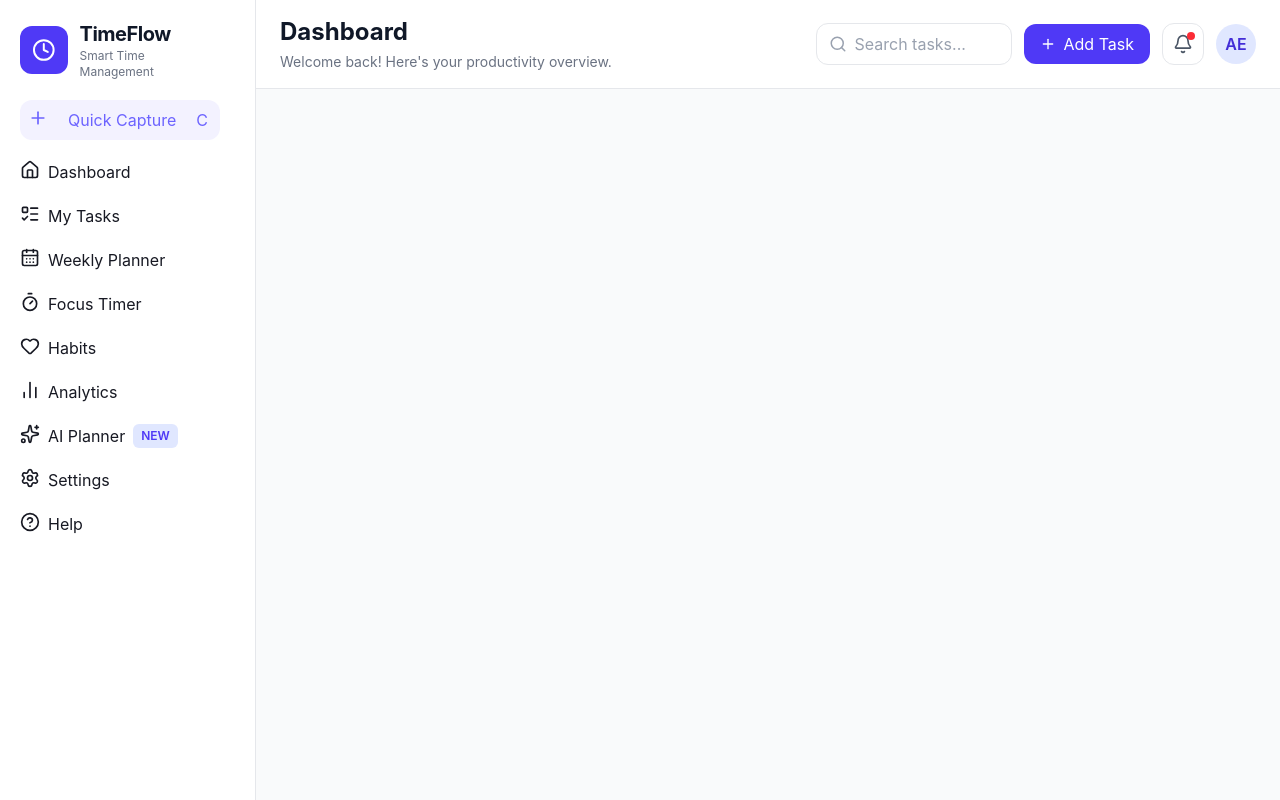
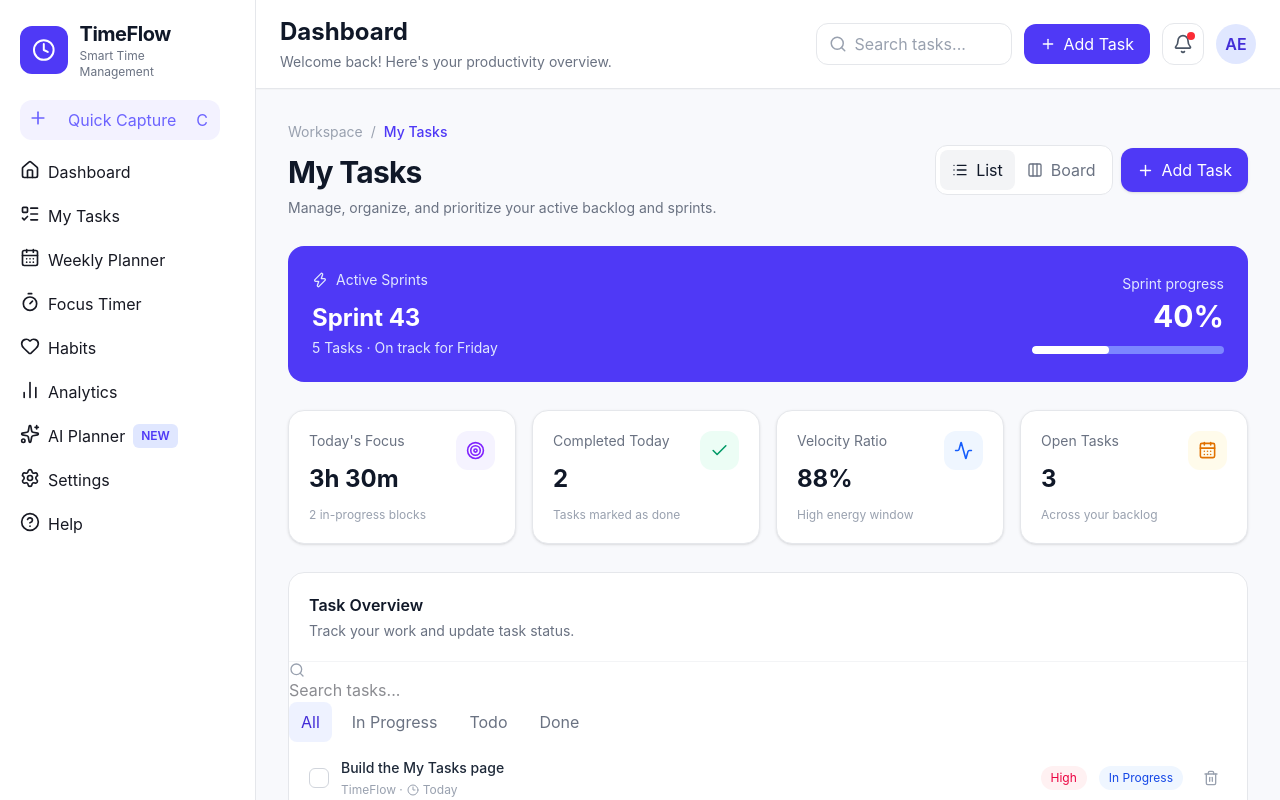
Before and after one commit to Abdo1454/timeflow, a React (Vite) app: page /tasks in a window 1280 px wide. Built offline with nearby package versions, Linux system fonts and the light colour scheme.

Commit message:
feat(tasks): build my tasks page components

```diff
--- /dev/null
+++ b/src/features/tasks/components/SprintOverview.tsx
@@ -0,0 +1,45 @@
+
+import { Zap } from "lucide-react";
+
+type Props = {
+  totalTasks: number;
+  completedTasks: number;
+};
+
+export default function SprintOverview({
+  totalTasks,
+  completedTasks,
+}: Props) {
+  const progress = totalTasks
+    ? Math.round((completedTasks / totalTasks) * 100)
+    : 0;
+
+  return (
+    <section className="flex flex-col justify-between gap-5 rounded-2xl bg-indigo-600 p-6 text-white sm:flex-row sm:items-center">
+      <div>
+        <div className="flex items-center gap-2 text-sm text-indigo-100">
+          <Zap size={16} />
+          Active Sprints
+        </div>
+
+        <h2 className="mt-3 text-2xl font-bold">Sprint 43</h2>
+
+        <p className="mt-1 text-sm text-indigo-100">
+          {totalTasks} Tasks · On track for Friday
+        </p>
+      </div>
+
+      <div className="sm:text-right">
+        <p className="text-sm text-indigo-100">Sprint progress</p>
+        <p className="mt-1 text-3xl font-bold">{progress}%</p>
+
+        <div className="mt-3 h-2 w-full overflow-hidden rounded-full bg-indigo-400 sm:w-48">
+          <div
+            className="h-full rounded-full bg-white transition-all"
+            style={{ width: `${progress}%` }}
+          />
+        </div>
+      </div>
+    </section>
+  );
+}
--- a/src/features/tasks/pages/MyTasksPage.tsx
+++ b/src/features/tasks/pages/MyTasksPage.tsx
@@ -1,38 +1,150 @@
+
 import { useState } from "react";
+
 import Sidebar from "../../../layouts/Sidebar";
 import Header from "../../../layouts/Header";
-// import TaskStats from "../components/TaskStats";
-// import TasksHeader from "../components/TasksHeader";
+
+import TasksHeader from "../components/TasksHeader";
+import SprintOverview from "../components/SprintOverview";
+import TaskStats from "../components/TaskStats";
+import TasksList, {
+  type Task,
+} from "../components/TasksList";
+
+const initialTasks: Task[] = [
+  {
+    id: 1,
+    title: "Build the My Tasks page",
+    project: "TimeFlow",
+    status: "In Progress",
+    priority: "High",
+    dueDate: "Today",
+  },
+  {
+    id: 2,
+    title: "Review TypeScript concepts",
+    project: "Learning",
+    status: "In Progress",
+    priority: "High",
+    dueDate: "Today",
+  },
+  {
+    id: 3,
+    title: "Complete dashboard analytics",
+    project: "TimeFlow",
+    status: "Todo",
+    priority: "Medium",
+    dueDate: "Tomorrow",
+  },
+  {
+    id: 4,
+    title: "Practice ICPC problems",
+    project: "Learning",
+    status: "Done",
+    priority: "High",
+    dueDate: "Today",
+  },
+  {
+    id: 5,
+    title: "Review weekly goals",
+    project: "Personal",
+    status: "Done",
+    priority: "Low",
+    dueDate: "Today",
+  },
+];
 
 export default function MyTasksPage() {
-//   const [searchQuery, setSearchQuery] = useState("");
+  const [tasks, setTasks] = useState<Task[]>(initialTasks);
   const [searchQuery, setSearchQuery] = useState("");
+  const [view, setView] = useState<"List" | "Board">("List");
 
-  function handleAddTaskClick() {
-    // هنربطها بمودال إضافة المهمة بعدين
-    console.log("Add task clicked");
+  function addTask() {
+    const title = window.prompt("Enter your new task:");
+
+    if (!title?.trim()) return;
+
+    setTasks((current) => [
+      {
+        id: Date.now(),
+        title: title.trim(),
+        project: "Personal",
+        status: "Todo",
+        priority: "Medium",
+        dueDate: "Today",
+      },
+      ...current,
+    ]);
   }
 
+  function toggleTask(id: number) {
+    setTasks((current) =>
+      current.map((task) => {
+        if (task.id !== id) return task;
+
+        return {
+          ...task,
+          status: task.status === "Done" ? "Todo" : "Done",
+        };
+      }),
+    );
+  }
+
+  function deleteTask(id: number) {
+    setTasks((current) => current.filter((task) => task.id !== id));
+  }
+
+  const completedTasks = tasks.filter((task) => task.status === "Done").length;
+  const openTasks = tasks.length - completedTasks;
+
   return (
-    <div className="flex h-screen overflow-hidden bg-gray-50">
-         {/* Sidebar */}
-              <aside className="hidden w-64 shrink-0 overflow-y-auto border-r border-gray-200 bg-white md:block">
+    <div className="flex h-screen overflow-hidden bg-[#f8f9fc]">
+      <aside className="hidden w-64 shrink-0 border-r border-gray-200 bg-white md:block">
         <Sidebar />
       </aside>
 
-              {/* Main Content */}
       <div className="flex min-w-0 flex-1 flex-col overflow-hidden">
-                <header className="z-50 shrink-0">
+        <header className="shrink-0 border-b border-gray-100 bg-white">
           <Header
-                    onAddTaskClick={() => handleAddTaskClick()}
+            onAddTaskClick={addTask}
             searchQuery={searchQuery}
             onSearchChange={setSearchQuery}
           />
         </header>
 
+        <main className="min-h-0 flex-1 overflow-y-auto">
+          <div className="mx-auto max-w-7xl space-y-7 p-5 sm:p-8">
+            <TasksHeader
+              view={view}
+              onViewChange={setView}
+              onAddTask={addTask}
+            />
+
+            <SprintOverview
+              totalTasks={tasks.length}
+              completedTasks={completedTasks}
+            />
+
+            <TaskStats
+              completedTasks={completedTasks}
+              openTasks={openTasks}
+            />
+
+            <TasksList
+              tasks={tasks.filter((task) => {
+                const query = searchQuery.trim().toLowerCase();
+                return (
+                  task.title.toLowerCase().includes(query) ||
+                  task.project.toLowerCase().includes(query)
+                );
+              })}
+              view={view}
+              onToggleTask={toggleTask}
+              onDeleteTask={deleteTask}
+            />
           </div>
-
-    {/* <TasksHeader /> */}
+        </main>
       </div>
-  )
+    </div>
+  );
 }
```
Lines whose indentation alone changed are shown as unchanged.
